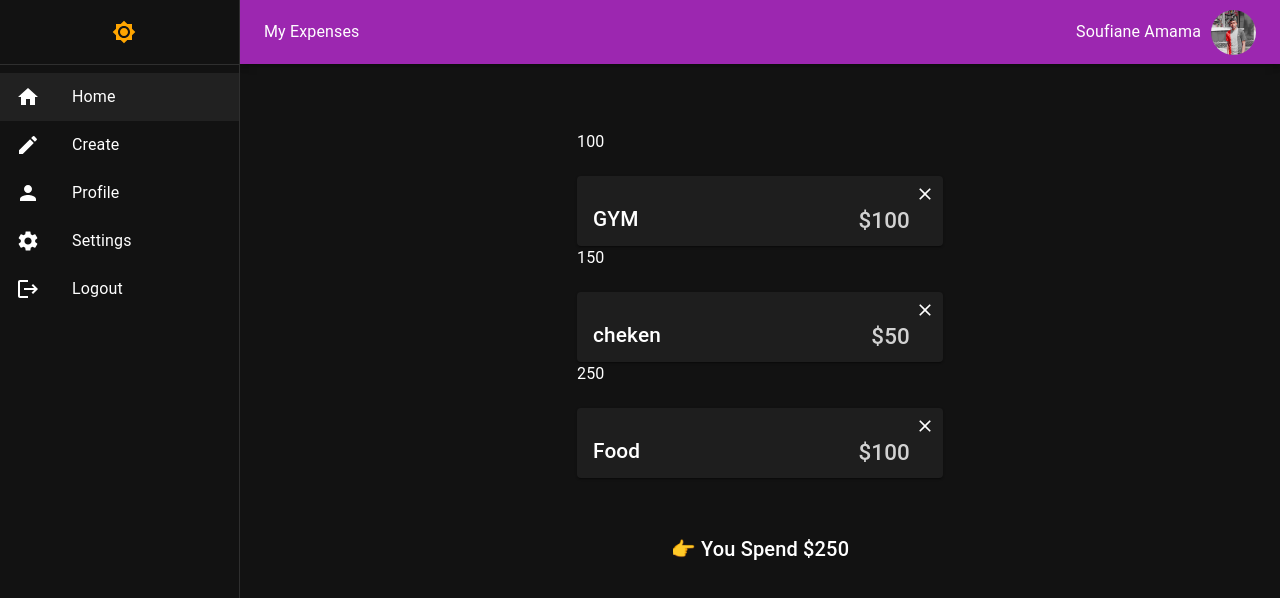
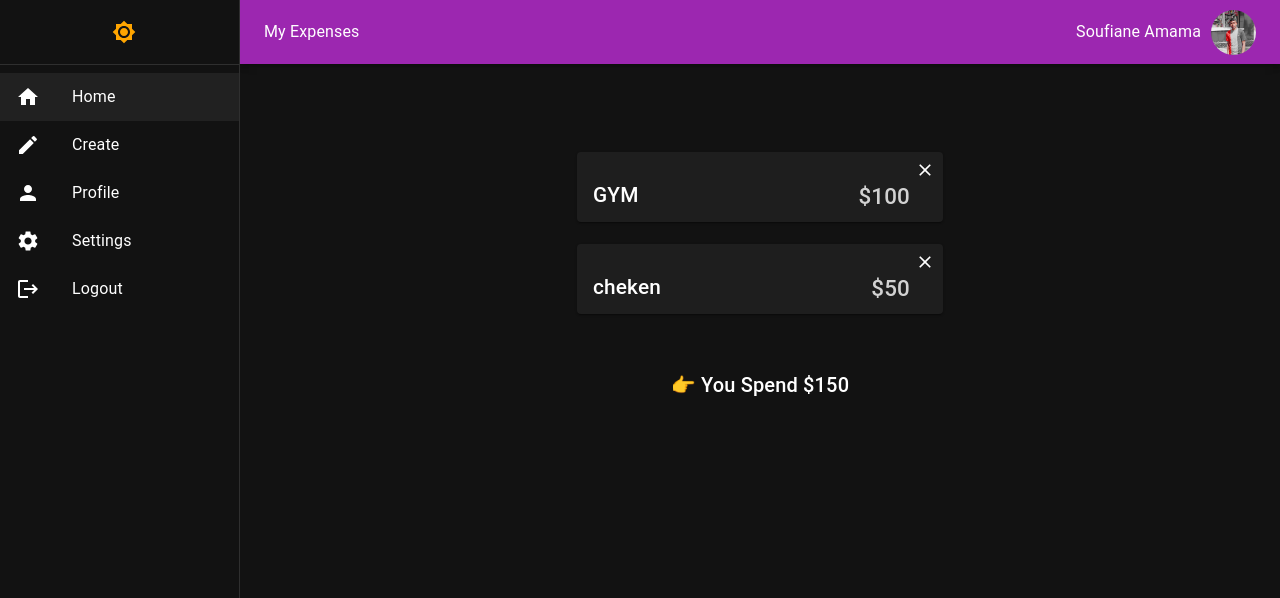
Before and after one commit to Soufiane-Amama/Material_UI_Project_React, a React (Create React App) app: page / in a window 1280 px wide. Shown: the top 598 px of the page. Built offline with nearby package versions, Linux system fonts and the light colour scheme; data requests are answered from the project's data file; the HTML template or start-up script is replaced by a standard one.

Commit message:
Development stage 28 -  تعديل الكود وحل المشاكل

```diff
--- a/data/db.json
+++ b/data/db.json
@@ -9,11 +9,6 @@
       "title": "cheken",
       "price": 50,
       "id": 5
-    },
-    {
-      "title": "Food",
-      "price": 100,
-      "id": 6
     }
   ]
 }
--- a/src/Pages/Home/Home.jsx
+++ b/src/Pages/Home/Home.jsx
@@ -10,7 +10,19 @@ const Home = () => {
       fetch("http://localhost:3100/mydata")
       .then((response) => response.json())
       .then((data) => setMydata(data));
-  }, [mydata]);
+  }, []);
+
+  const handleDelete = (item) => {
+    fetch(`http://localhost:3100/mydata/${item.id}`, {
+      method: "DELETE",
+    });
+
+    const newArr = mydata.filter((myObject) => {
+      return myObject.id !== item.id;
+    });
+
+    setMydata(newArr);
+  }
 
 
   let totalPrice = 0;
@@ -25,9 +37,9 @@ const Home = () => {
           <span className="bar"></span>
         </div>
         :
-        mydata.map(item => (
-          <>
-          {totalPrice += item.price}
+        mydata.map(item =>{
+          totalPrice += item.price;
+          return (
           <Paper
           key={item.id}
           sx={{
@@ -59,7 +71,7 @@ const Home = () => {
 
         <IconButton
           onClick={() => {
-            fetch(`http://localhost:3100/mydata/${item.id}`, { method: "DELETE" });
+            handleDelete(item)
           }}
           sx={{ position: "absolute", top: "0", right: "0" }}
         >
@@ -67,14 +79,16 @@ const Home = () => {
         </IconButton>
 
           </Paper>
-          </>
-        ))
+          );
+          })
       }
 
-
-      <Typography mt="55px" textAlign="center" variant="h6">
+      {
+        mydata.length > 0 &&
+        <Typography mt="55px" textAlign="center" variant="h6">
         👉 You Spend ${totalPrice}
-      </Typography>
+        </Typography>
+      }
 
     </Box>
   );
```
